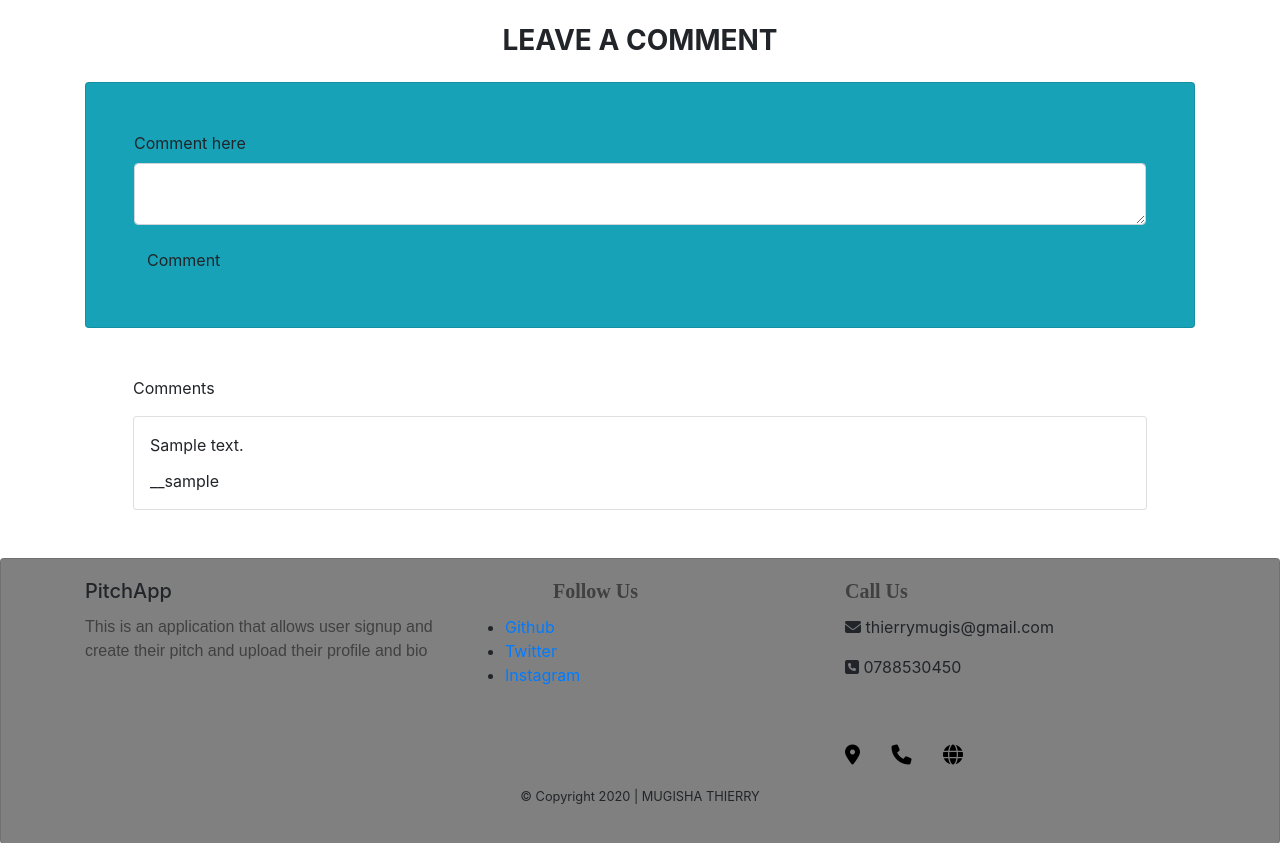
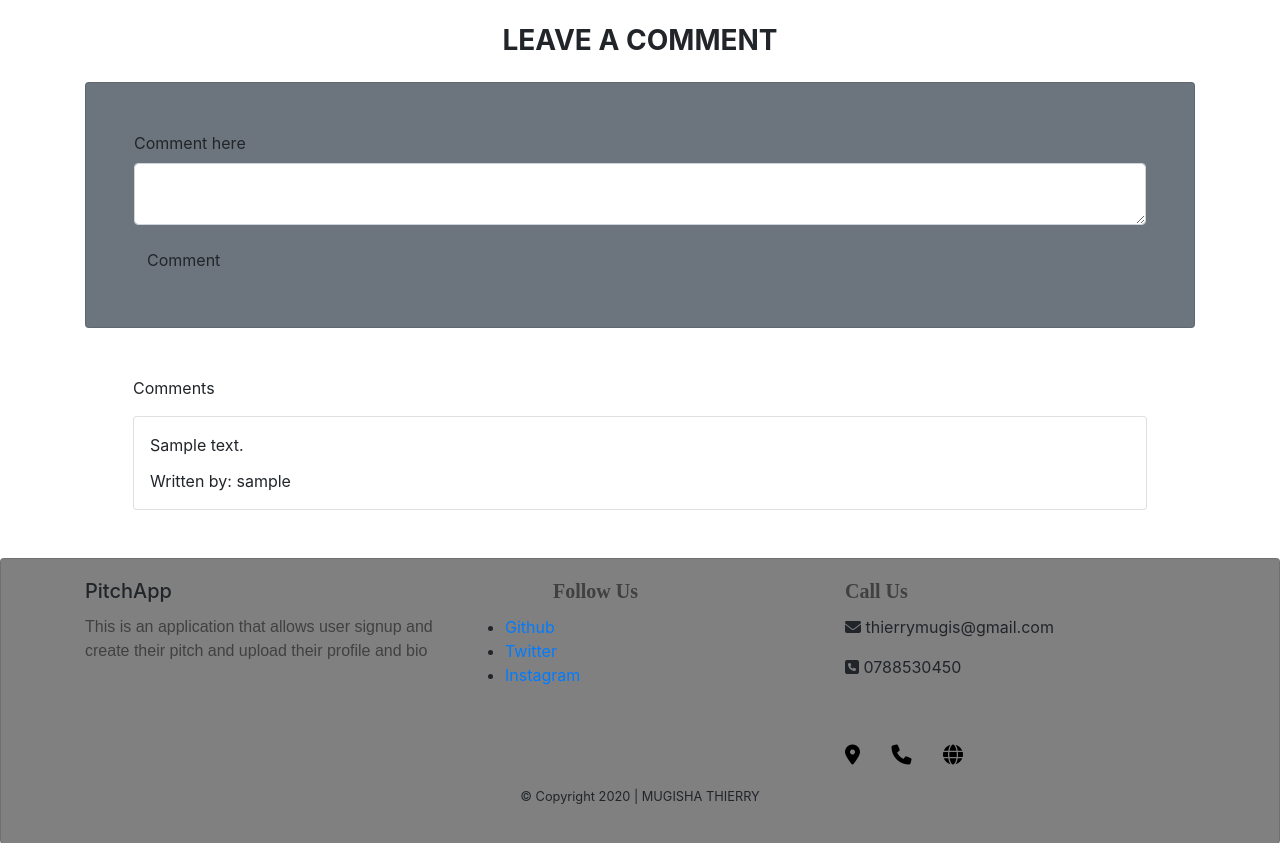
Before and after one commit to mugisha-thierry/pitch-app, a Flask app: page /comment/1 in a window 1280 px wide. Shown: the part 56-899 px from the top of the page. Run offline with Flask 2, Linux system fonts and the light colour scheme; a user stored in the database is signed in; tables that the repository leaves empty hold one stand-in row (values such as "Sample post"); some libraries are stand-ins or nearby versions; some web fonts are replaced.

Commit message:
Added a comment

```diff
--- a/app/templates/comment.html
+++ b/app/templates/comment.html
@@ -5,7 +5,7 @@
 <div class="container">
 
     <h3 class="text-center m-4"><strong>LEAVE A COMMENT</strong></h3>
-    <div class="card p-5 bg-info">
+    <div class="card p-5 bg-secondary">
         {{wtf.quick_form(form)}}
     </div>
     {% if all_comments %}
@@ -13,7 +13,8 @@
         <p>Comments</p {% for comment in all_comments %} <div class="card">
         <div class="card p-3">
             <p class="card-title">{{ comment.comment }}</p>
-            <p class="card-text">__{{comment.user.username}}</p>
+            <p class="card-text">  Written by:
+                {{comment.user.username}}</p>
         </div>
     </div>
     {% endfor %}
```
